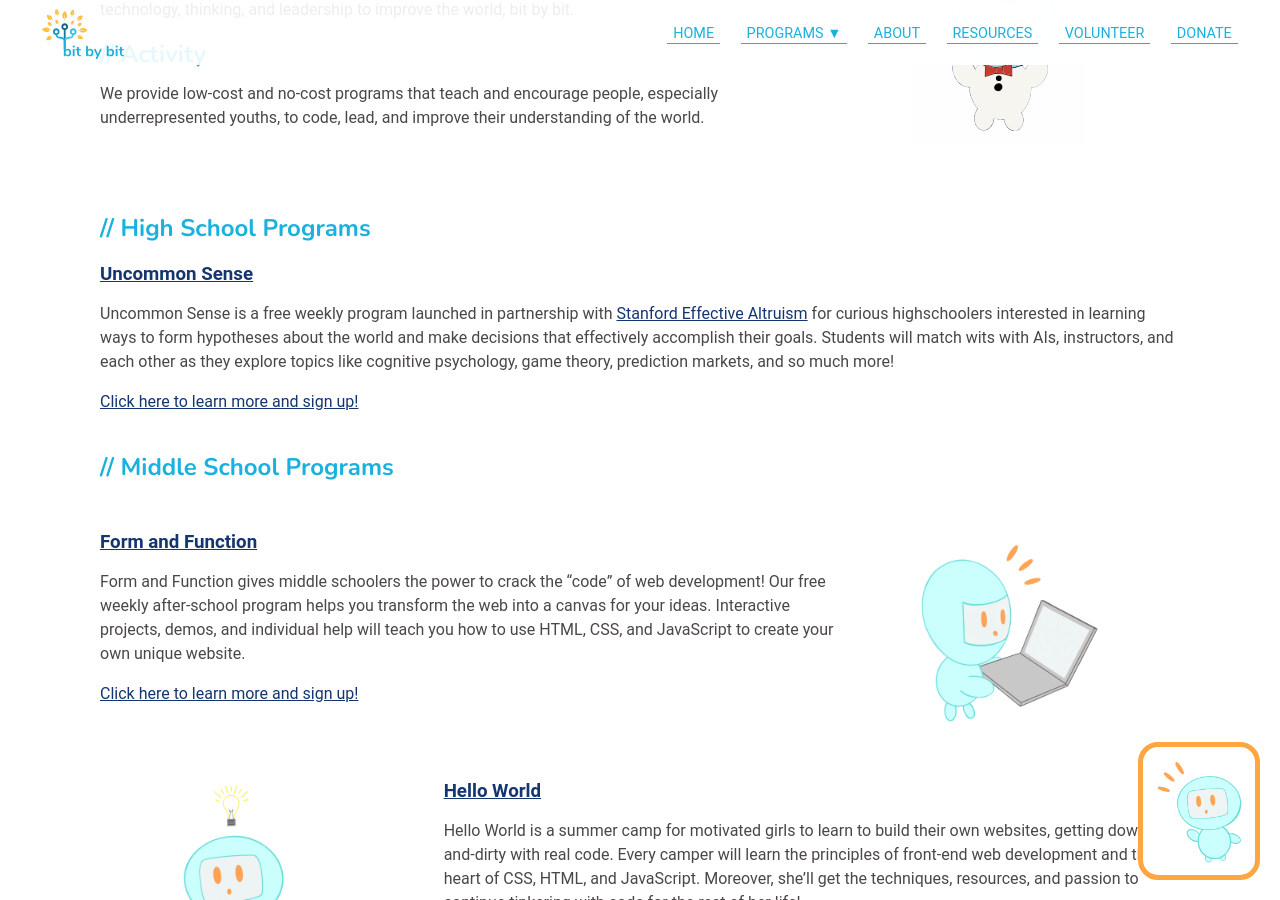
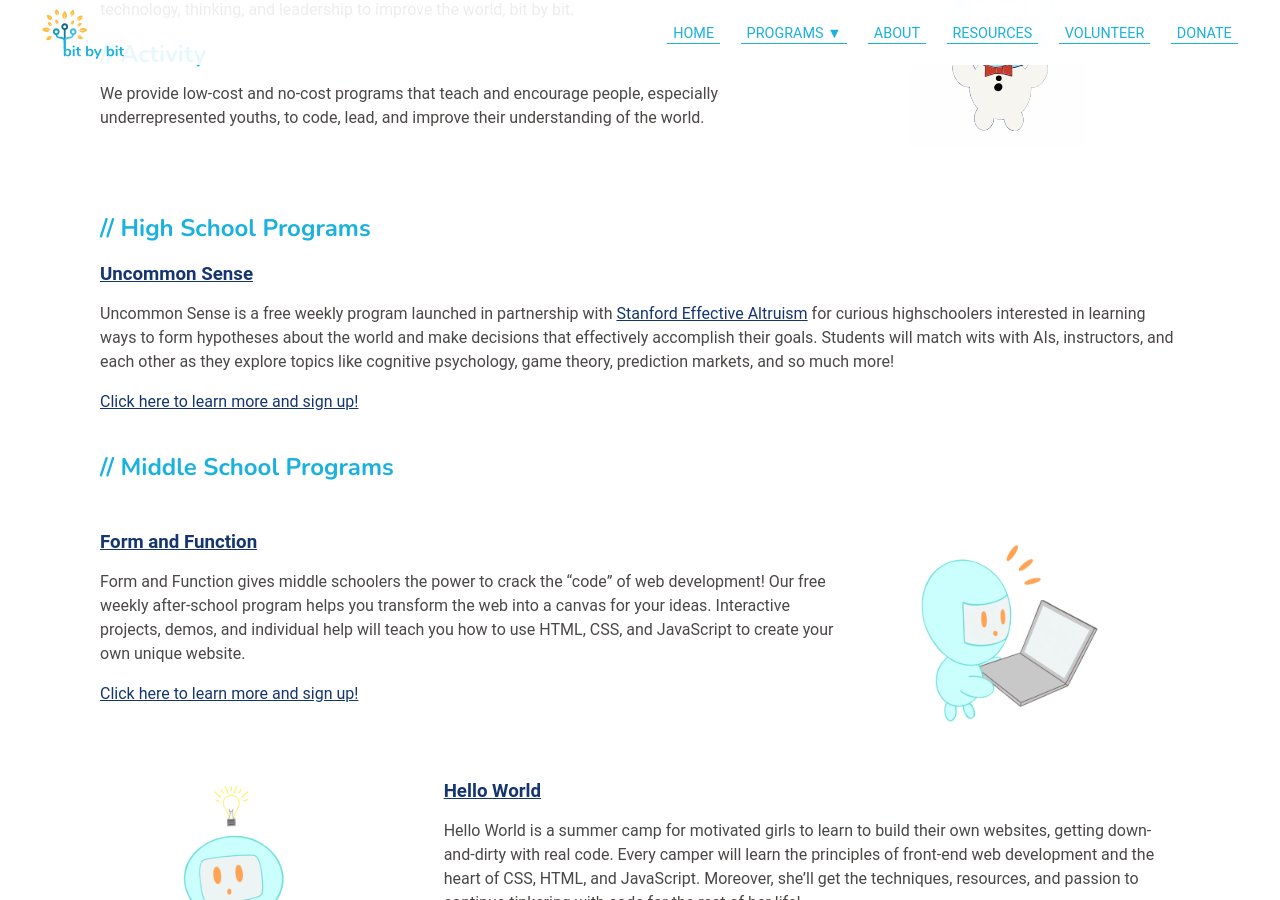
Before and after one commit to bit-by-bit-coding/bxb-website, a Jekyll site: the page built from index.html, in a window 1280 px wide and 900 px high, scrolled down 482 px. Built offline with Jekyll 4.4.1, drawn with Linux system fonts in a browser that asks for light colours; nearby versions of some CDN libraries; some web fonts are replaced.

Commit message:
remove stuff

```diff
--- a/_layouts/default.html
+++ b/_layouts/default.html
@@ -41,10 +41,6 @@
 		{{ content }}
 	</div>
 
-	<div id="alert">
-		<img id="alertbot" src="imgs/alertbot.PNG">
-	</div>
-
 	<!--Footer-->
 	{% include footer.html %}
 
```
